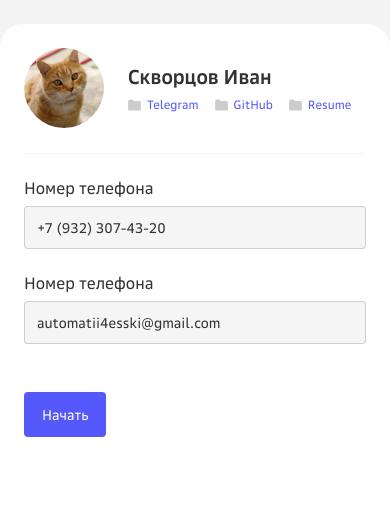
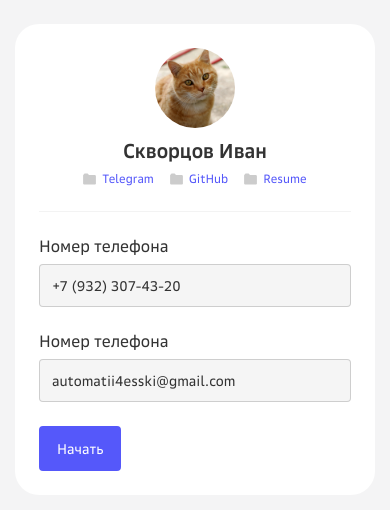
Before and after one commit to automatii4esski/Auth-Form, a React (Create React App) app: page / in a window 390 px wide. Shown: the top 510 px of the page. Built offline with nearby package versions, Linux system fonts and the light colour scheme.

Commit message:
added adaptive

```diff
--- a/src/app.module.scss
+++ b/src/app.module.scss
@@ -1,5 +1,5 @@
 .main {
-  padding-top: 24px;
+  padding: 24px 15px 0;
 }
 
 .container {
--- a/src/components/UI/popup/popup/popup.module.scss
+++ b/src/components/UI/popup/popup/popup.module.scss
@@ -6,6 +6,7 @@
   left: 0;
   display: flex;
   justify-content: center;
+  padding: 0 15px;
   align-items: center;
   width: 100%;
   height: 100%;
--- a/src/components/about/aboutForm/AboutForm.tsx
+++ b/src/components/about/aboutForm/AboutForm.tsx
@@ -62,7 +62,6 @@ const AboutForm: FC = () => {
 
         <Button type="submit">Начать</Button>
       </form>
-      <DevTool control={control} />
     </>
   );
 };
--- a/src/components/about/aboutForm/aboutForm.module.scss
+++ b/src/components/about/aboutForm/aboutForm.module.scss
@@ -10,3 +10,9 @@
 .block {
   margin-bottom: 24px;
 }
+
+@media (max-width: 500px) {
+  .elements {
+    margin-bottom: 24px;
+  }
+}
--- a/src/components/about/aboutHeader/AboutHeader.tsx
+++ b/src/components/about/aboutHeader/AboutHeader.tsx
@@ -9,7 +9,7 @@ const AboutHeader: FC = () => {
   return (
     <header className={styles.header}>
       <Avatar className={styles.avatar} src={AvatarImg} />
-      <div>
+      <div className={styles.box}>
         <h1 className={styles.name}>Скворцов Иван</h1>
         <div className={styles.links}>
           {socialLinks.map((link, index) => (
--- a/src/components/about/aboutHeader/aboutHeader.module.scss
+++ b/src/components/about/aboutHeader/aboutHeader.module.scss
@@ -1,13 +1,11 @@
 .header {
   display: flex;
+  flex-wrap: wrap;
   align-items: center;
   padding-bottom: 25px;
   margin-bottom: 24px;
   border-bottom: 1px solid #f3f3f3;
-}
-
-.avatar {
-  margin-right: 24px;
+  column-gap: 25px;
 }
 
 .name {
@@ -19,8 +17,24 @@
 
 .links {
   display: flex;
+  justify-content: center;
+  flex-wrap: wrap;
 }
 
 .link + .link {
   margin-left: 16px;
 }
+
+@media (max-width: 500px) {
+  .header {
+    justify-content: center;
+    text-align: center;
+  }
+  .avatar {
+    margin-right: 0;
+  }
+
+  .box {
+    margin-top: 10px;
+  }
+}
--- a/src/components/create/formSteps/firstStepForm/FirstStepForm.tsx
+++ b/src/components/create/formSteps/firstStepForm/FirstStepForm.tsx
@@ -103,7 +103,6 @@ const FirstStepForm: FC = () => {
           <Button type="submit">Далее</Button>
         </div>
       </form>
-      <DevTool control={control} />
     </>
   );
 };
--- a/src/components/create/formSteps/firstStepForm/firstStepForm.module.scss
+++ b/src/components/create/formSteps/firstStepForm/firstStepForm.module.scss
@@ -7,3 +7,9 @@
   display: flex;
   justify-content: space-between;
 }
+
+@media (max-width: 500px) {
+  .elements {
+    margin-bottom: 40px;
+  }
+}
--- a/src/components/create/formSteps/secondStepForm/SecondStepForm.tsx
+++ b/src/components/create/formSteps/secondStepForm/SecondStepForm.tsx
@@ -99,7 +99,6 @@ const SecondStepForm: FC = () => {
           <Button type="submit">Далее</Button>
         </div>
       </form>
-      <DevTool control={control} />
     </>
   );
 };
--- a/src/components/create/formSteps/thirdStepForm/ThirdStepForm.tsx
+++ b/src/components/create/formSteps/thirdStepForm/ThirdStepForm.tsx
@@ -105,7 +105,6 @@ const ThirdStepForm: FC = () => {
           <SuccessPopupContent onButtonClick={onSuccessPopupButtonClick} />
         )}
       </Popup>
-      <DevTool control={control} />
     </>
   );
 };
--- a/src/pages/about/aboutPage.module.scss
+++ b/src/pages/about/aboutPage.module.scss
@@ -1,4 +1,3 @@
 .about {
   padding: 24px;
-  min-height: 900px;
 }
--- a/src/pages/create/createPage.module.scss
+++ b/src/pages/create/createPage.module.scss
@@ -5,3 +5,9 @@
 .line {
   margin-bottom: 67px;
 }
+
+@media (max-width: 750px) {
+  .create {
+    padding: 30px;
+  }
+}
```
